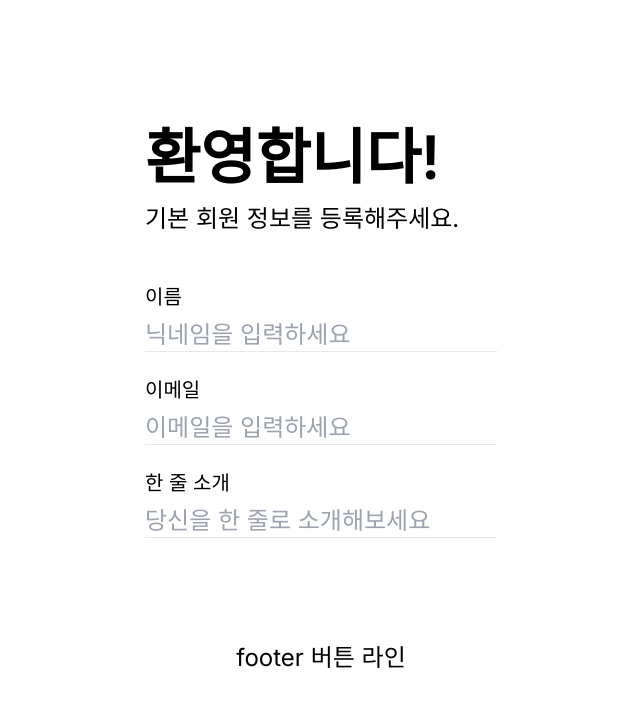
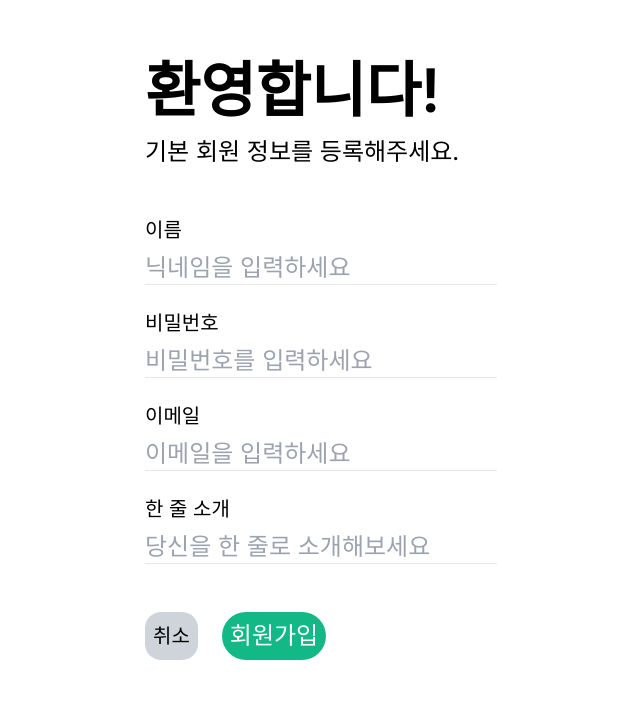
Before and after one commit to belogstudy/belog-client, a Next.js app: page /auth/create in a window 1280 px wide. Shown: the top 706 px of the page, without its empty margins (319-959 px from the left). Built offline with nearby package versions, Linux system fonts and the light colour scheme.

Commit message:
회원가입 창 및 연동 완료

```diff
--- a/package.json
+++ b/package.json
@@ -12,6 +12,7 @@
     "@reduxjs/toolkit": "^1.9.7",
     "@tanstack/react-query": "^5.10.0",
     "@tanstack/react-query-devtools": "^5.10.0",
+    "axios": "^1.6.2",
     "next": "14.0.3",
     "react": "^18",
     "react-dom": "^18",
--- a/src/app/(route)/auth/create/page.tsx
+++ b/src/app/(route)/auth/create/page.tsx
@@ -1,12 +1,34 @@
 'use client';
+import { authEmail } from '@/redux/features/auth.slices';
+import { RootState } from '@/redux/store';
+import { register } from '@/service/auth/register';
+import { useRouter } from 'next/navigation';
+import { Root } from 'postcss';
 import { useState } from 'react';
+import { useDispatch, useSelector } from 'react-redux';
 
 export default function Create() {
+    const router = useRouter();
+
+    const dispatch = useDispatch();
+    const email = useSelector((state: RootState) => state.authReducer.email);
+
     const [pActive, setPActive] = useState('');
 
     const handleFocus = (field: string) => {
         setPActive(field);
     };
+
+    const SignUp = () => {
+        const body = { profileName: name, email, profile: intro, password };
+        const res = register(body);
+        console.log(res);
+        console.log(body);
+    };
+
+    const [name, setName] = useState('');
+    const [intro, setIntro] = useState('');
+    const [password, setPassword] = useState('');
 
     return (
         <div className="bg-white flex flex-col items-center justify-center min-h-screen text-2xl">
@@ -19,22 +41,52 @@ export default function Create() {
                         onFocus={() => handleFocus('name')}
                         className="text-2xl text-velogauthgray-300 mb-6 focus:outline-none border-b border-grey-300 focus:border-velogauthgreen-100 focus:text-velogauthgreen-100" // 입력란의 텍스트 사이즈를 키웁니다
                         placeholder="닉네임을 입력하세요"
+                        value={name}
+                        onChange={(e) => setName(e.target.value)}
+                    />
+                    <p className={`text-xl mb-2 ${pActive === 'password' ? 'text-velogauthgreen-100' : ''}`}>
+                        비밀번호
+                    </p>
+                    <input
+                        onFocus={() => handleFocus('password')}
+                        className="text-2xl text-velogauthgray-300 mb-6 focus:outline-none border-b border-grey-300 focus:border-velogauthgreen-100 focus:text-velogauthgreen-100" // 입력란의 텍스트 사이즈를 키웁니다
+                        placeholder="비밀번호를 입력하세요"
+                        value={password}
+                        type="password"
+                        onChange={(e) => setPassword(e.target.value)}
                     />
                     <p className={`text-xl mb-2 ${pActive === 'email' ? 'text-velogauthgreen-100' : ''}`}>이메일</p>
                     <input
                         onFocus={() => handleFocus('email')}
                         className="text-2xl text-velogauthgray-300 mb-6 focus:outline-none border-b border-grey-300 focus:border-velogauthgreen-100 focus:text-velogauthgreen-100" // 입력란의 텍스트 사이즈를 키웁니다
                         placeholder="이메일을 입력하세요"
+                        value={email}
+                        onChange={(e) => dispatch(authEmail(e.target.value))}
                     />
                     <p className={`text-xl mb-2 ${pActive === 'intro' ? 'text-velogauthgreen-100' : ''}`}>한 줄 소개</p>
                     <input
                         onFocus={() => handleFocus('intro')}
                         className="text-2xl text-velogauthgray-300 mb-6 focus:outline-none border-b border-grey-300 focus:border-velogauthgreen-100 focus:text-velogauthgreen-100" // 입력란의 텍스트 사이즈를 키웁니다
                         placeholder="당신을 한 줄로 소개해보세요"
+                        value={intro}
+                        onChange={(e) => setIntro(e.target.value)}
                     />
+                    <div className="flex flex-row mt-6">
+                        <button
+                            className="bg-velogauthgray-400 p-2 rounded-2xl mr-6 text-xl hover:opacity-70 transition"
+                            onClick={() => alert('닫기')}
+                        >
+                            취소
+                        </button>
+                        <button
+                            className="bg-velogauthgreen-100 text-white p-2 rounded-3xl text-2xl hover:opacity-70 transition"
+                            onClick={SignUp}
+                        >
+                            회원가입
+                        </button>
+                    </div>
                 </div>
             </div>
-            <div>footer 버튼 라인</div>
         </div>
     );
 }
--- a/src/components/modal/SignUpModal.tsx
+++ b/src/components/modal/SignUpModal.tsx
@@ -3,9 +3,17 @@
 import { AiOutlineClose } from 'react-icons/ai';
 import { AuthModal } from './AuthModal';
 import { useRouter } from 'next/navigation';
+import { useState } from 'react';
+import { useDispatch, useSelector } from 'react-redux';
+import { stat } from 'fs';
+import { RootState } from '@/redux/store';
+import { authEmail } from '@/redux/features/auth.slices';
 
 export const SignUpModal = () => {
     const router = useRouter();
+
+    const dispatch = useDispatch();
+    const email = useSelector((state: RootState) => state.authReducer.email);
 
     const header = (
         <button
@@ -28,9 +36,11 @@ transition"
                 type="text"
                 placeholder="이메일을 입력하세요"
                 className="flex-grow border-2 border-velogauthgray-100 p-2 "
+                value={email}
+                onChange={(e) => dispatch(authEmail(e.target.value))}
             />
             <button
-                onClick={() => router.push('/auth/create')}
+                onClick={() => router.push(`/auth/create`)}
                 className="bg-velogauthgreen-100 text-white p-2"
             >
                 회원가입
--- /dev/null
+++ b/src/redux/features/auth.slices.ts
@@ -0,0 +1,18 @@
+import { createSlice } from '@reduxjs/toolkit';
+
+const initialState = {
+    email: '',
+};
+
+export const auth = createSlice({
+    name: 'auth',
+    initialState,
+    reducers: {
+        authEmail: (state, action) => {
+            state.email = action.payload;
+        },
+    },
+});
+
+export const { authEmail } = auth.actions;
+export default auth.reducer;
--- a/src/redux/store.ts
+++ b/src/redux/store.ts
@@ -1,10 +1,10 @@
-import { configureStore } from "@reduxjs/toolkit";
-import todoReducer from "./features/todo.slices";
+import { auth } from './features/auth.slices';
+import { configureStore } from '@reduxjs/toolkit';
 
 export const store = configureStore({
-  reducer: {
-    todoReducer,
-  },
+    reducer: {
+        authReducer: auth.reducer,
+    },
 });
 
 export type RootState = ReturnType<typeof store.getState>;
--- /dev/null
+++ b/src/service/auth/register.ts
@@ -0,0 +1,10 @@
+import axios from 'axios';
+
+export const register = async (body: Object) => {
+    try {
+        const res = await axios.post('https://belog.diligentp.com/register', body);
+        return res.data;
+    } catch (error) {
+        console.log(error);
+    }
+};
```
Also changed, not shown: 1 other file (tests, documents, lock files or other folders).
